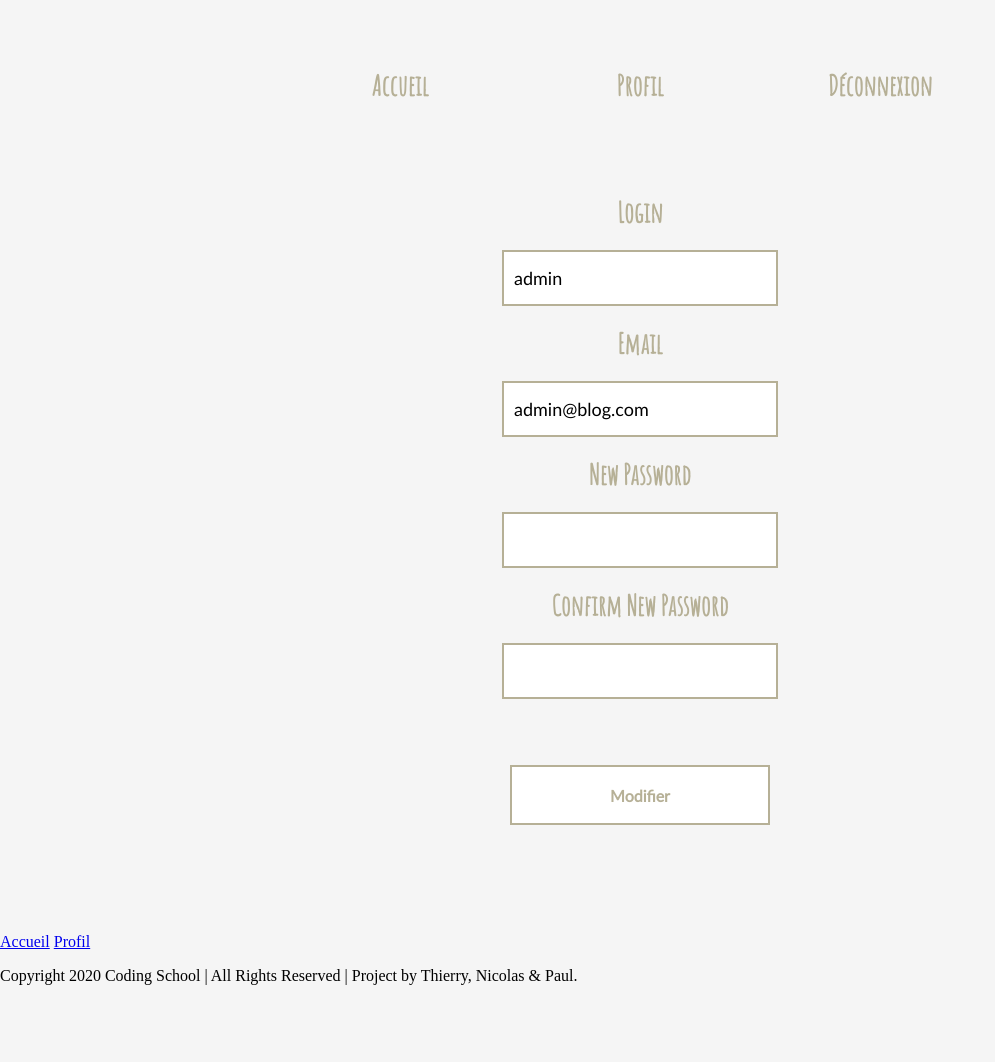
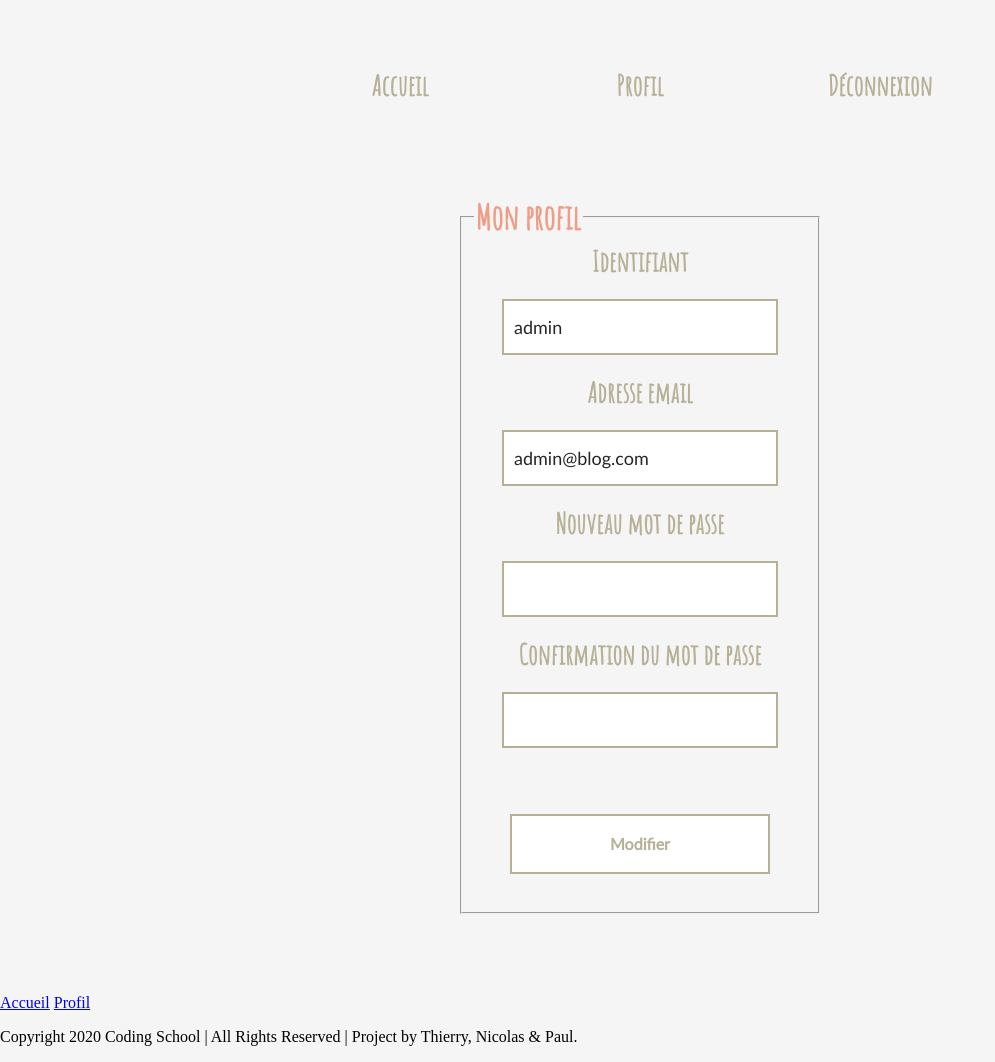
Before and after one commit to thierry-khalife/blog, a PHP site: page /profil.php in a window 1280 px wide. Shown: the part 285-1347 px from the top of the page, without its empty margins (0-995 px from the left). Before the commit the page ends 1270 px from the top, so only its background shows below. Run offline with PHP 8.4, Linux system fonts and the light colour scheme; a user stored in the database is signed in; data comes from the database, SQL or seed files in the repository.

Commit message:
css de profil début php articles.php

```diff
--- a/css/style.css
+++ b/css/style.css
@@ -192,6 +192,7 @@ form input[type="text"], input[type="password"], input[type="email"] {
     padding-left: 10px;
     font-size: 18px;
     font-family: "Lato-Regular";
+    color: #262626;
 }
 
 form input[type="text"]:focus, input[type="password"]:focus, input[type="email"]:focus {
--- a/header.php
+++ b/header.php
@@ -8,16 +8,16 @@
             <?php if( !isset($_SESSION['login']) ) { ?>
 
             <section class="navbtn">
-                <a class="link1" href="articles.php/?start=0.php">Articles</a>
+                <a class="link1" href="articles.php?start=0">Articles</a>
                 <section class="submenu">
                     <article class="dropdownsubmenu">
-                        <a class="link2" href="articles.php/?categorie=1&start=0.php">Destinations</a>
+                        <a class="link2" href="articles.php?categorie=1&start=0">Destinations</a>
                     </article>
                     <article class="dropdownsubmenu">
-                        <a class="link2" href="articles.php/?categorie=2&start=0.php">Conseils</a>
+                        <a class="link2" href="articles.php?categorie=2&start=0">Conseils</a>
                     </article>
                     <article class="dropdownsubmenu">
-                        <a class="link2" href="articles.php/?categorie=3&start=0.php">Recommandations</a>
+                        <a class="link2" href="articles.php?categorie=3&start=0">Recommandations</a>
                     </article>
                 </section>
             </section>
--- a/profil.php
+++ b/profil.php
@@ -24,18 +24,24 @@ session_start();
 
                 ?>
 
-                <form class="form_site" action="profil.php" method="post">
-                    <label> Login </label>
+                <form action="profil.php" method="post">
+                    <fieldset>
+                        <legend>Mon profil</legend>
+                        <section class="cform">
+                            <label>Identifiant</label>
                             <input type="text" name="login" value=<?php echo $resultat['login']; ?> />
-                     <label> Email </label>
+                            <label>Adresse email</label>
                             <input type="email" name="email" value=<?php echo $resultat['email']; ?> />
-                    <label> New Password </label>
+                            <label>Nouveau mot de passe</label>
                             <input type="password" name="passwordx" />
-                    <label> Confirm New Password </label>
+                            <label>Confirmation du mot de passe</label>
                             <input type="password" name="passwordconf" />
                             <input name="ID" type="hidden" value=<?php echo $resultat['id']; ?> />
                             <br>
                             <input type="submit" name="modifier" value="Modifier" />
+                        </section>
+                        </legend>
+                    </fieldset>
                 </form>
 
                 <?php
```
Also changed, not shown: articles.php (+18 -0 lines). Lines whose indentation alone changed are shown as unchanged.
